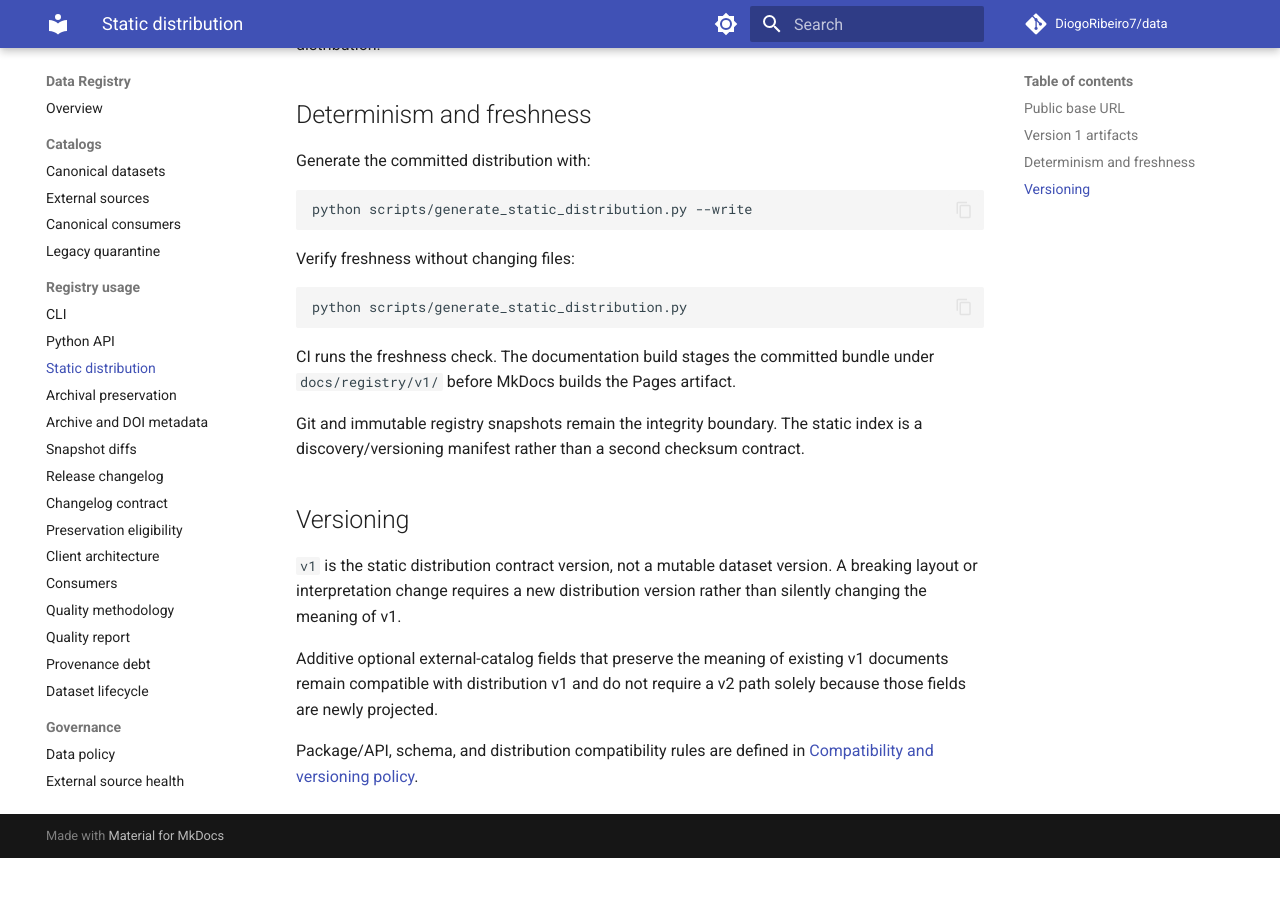
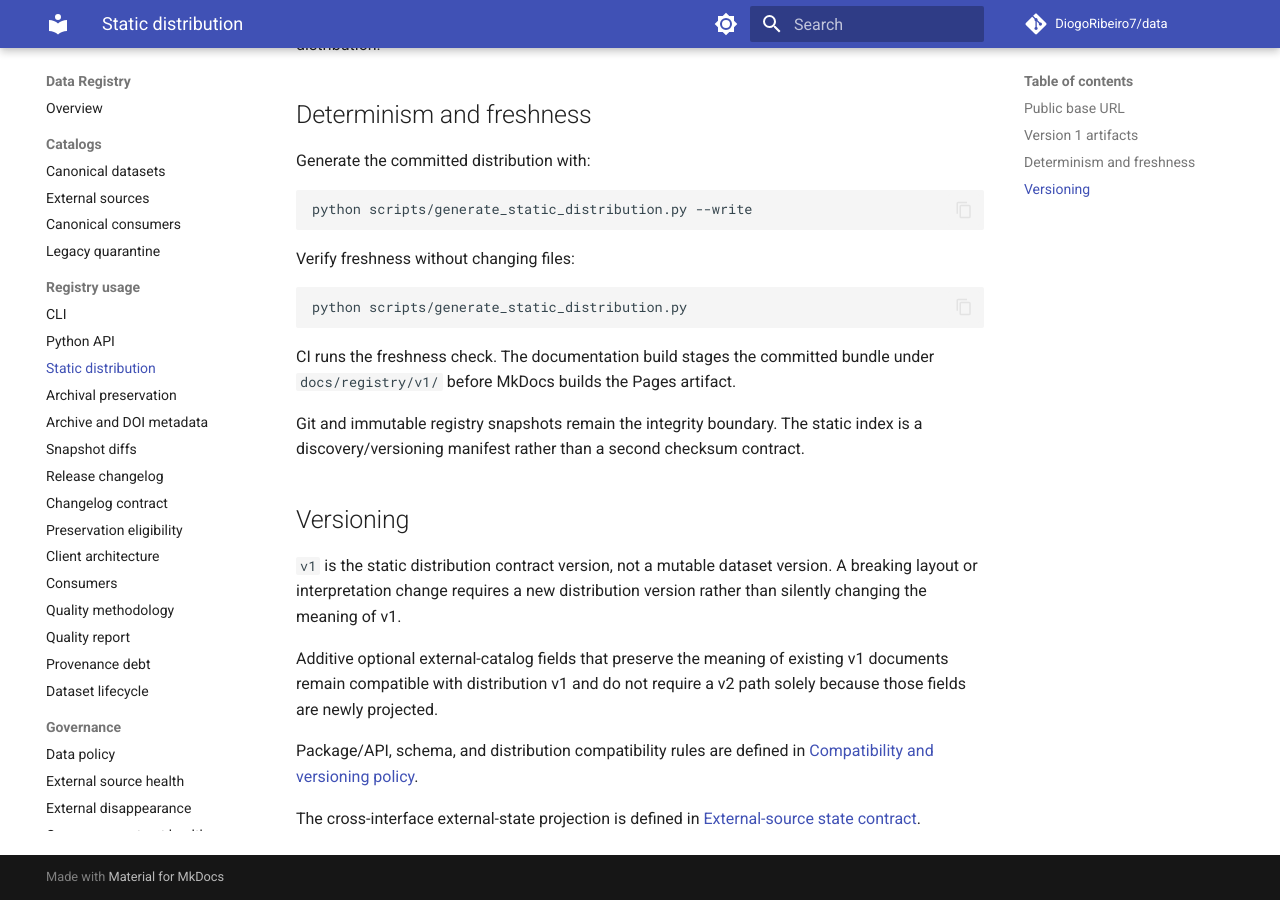
Before and after one commit to DiogoRibeiro7/data, an MkDocs documentation site: the page built from docs/STATIC_DISTRIBUTION.md, in a window 1280 px wide and 900 px high, scrolled down 1317 px. Built offline with MkDocs 1.6.1 and Material for MkDocs 9.7.7, drawn with Linux system fonts in a browser that asks for light colours; comment, search, counter and statistics services are not loaded; before the commit the page ends 2175 px from its top, so only the background shows below that.

Commit message:
docs: link external-state contract from distribution

```diff
--- a/docs/STATIC_DISTRIBUTION.md
+++ b/docs/STATIC_DISTRIBUTION.md
@@ -76,3 +76,6 @@
 
 Package/API, schema, and distribution compatibility rules are defined in
 [Compatibility and versioning policy](COMPATIBILITY.md).
+
+The cross-interface external-state projection is defined in
+[External-source state contract](EXTERNAL_STATE.md).
```
